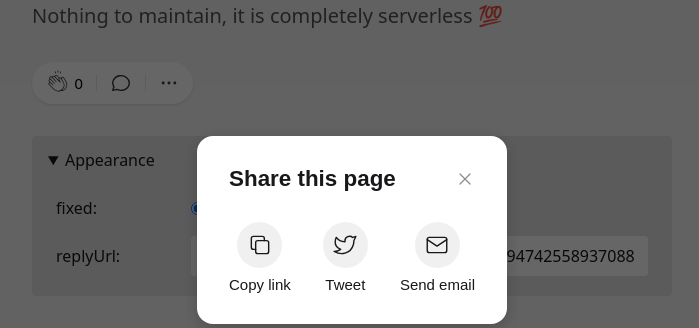
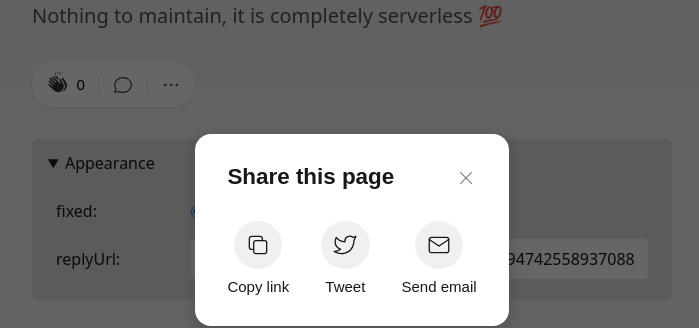
Before and after one commit to upstash/claps, a Next.js app: page / in a window 1280 px wide. Both pictures are taken after a click on the button 456 px from the left and 253 px from the top of the page. Shown: the part 170-498 px from the top of the page, without its empty margins (288-987 px from the left). Built offline with nearby package versions, Linux system fonts and the light colour scheme; no server answers.

Commit message:
fix icon stroke

```diff
--- a/components/claps/claps.tsx
+++ b/components/claps/claps.tsx
@@ -150,12 +150,12 @@ export default function Claps({
           >
             {iconClap || (
               <svg
-                width="24"
-                height="24"
+                width="26"
+                height="26"
                 aria-label="clap"
-                style={{ marginTop: -2 }}
+                style={{ marginTop: -1 }}
               >
-                {data.userScore ? (
+                {!data.userScore ? (
                   <use href="#icon-claps-fill" />
                 ) : (
                   <use href="#icon-claps" />
--- a/components/claps/icons.tsx
+++ b/components/claps/icons.tsx
@@ -30,7 +30,7 @@ export default function Icons() {
           viewBox="0 0 24 24"
           fill="none"
           stroke="currentColor"
-          strokeWidth="1.5"
+          strokeWidth="1.2"
           strokeLinecap="round"
           strokeLinejoin="round"
         >
@@ -42,7 +42,7 @@ export default function Icons() {
           viewBox="0 0 24 24"
           fill="none"
           stroke="currentColor"
-          strokeWidth="1.5"
+          strokeWidth="1.2"
           strokeLinecap="round"
           strokeLinejoin="round"
         >
@@ -56,7 +56,7 @@ export default function Icons() {
           viewBox="0 0 24 24"
           fill="none"
           stroke="currentColor"
-          strokeWidth="1.3"
+          strokeWidth="1.2"
           strokeLinecap="round"
           strokeLinejoin="round"
         >
@@ -69,7 +69,7 @@ export default function Icons() {
           viewBox="0 0 24 24"
           fill="none"
           stroke="currentColor"
-          strokeWidth="1.3"
+          strokeWidth="1.2"
           strokeLinecap="round"
           strokeLinejoin="round"
         >
@@ -81,7 +81,7 @@ export default function Icons() {
           viewBox="0 0 24 24"
           fill="none"
           stroke="currentColor"
-          strokeWidth="1.3"
+          strokeWidth="1.2"
           strokeLinecap="round"
           strokeLinejoin="round"
         >
@@ -94,7 +94,7 @@ export default function Icons() {
           viewBox="0 0 24 24"
           fill="none"
           stroke="currentColor"
-          strokeWidth="1.5"
+          strokeWidth="1.2"
           strokeLinecap="round"
           strokeLinejoin="round"
         >
--- a/components/claps/share.tsx
+++ b/components/claps/share.tsx
@@ -38,7 +38,7 @@ export default function Share({
           <h3>Share this page</h3>
 
           <button type="button" className="claps-share-close" onClick={onClose}>
-            <svg width="20" height="20" aria-label="cancel">
+            <svg width="22" height="22" aria-label="cancel">
               <use href="#icon-x" />
             </svg>
           </button>
--- a/components/claps/style.css
+++ b/components/claps/style.css
@@ -93,24 +93,16 @@
   background-color: rgb(0 0 0 / 5%);
 }
 
-.claps-button-suffix {
-  opacity: 0.4;
-}
-
 .claps-body:hover .claps-divider {
   background-color: transparent;
 }
 
 .claps-button svg {
-  color: rgb(0 0 0 / 80%);
+  opacity: .8;
 }
 
 .claps-button:hover svg {
-  color: rgb(0 0 0 / 100%);
-}
-
-.claps-button-clap.clapped svg {
-  color: rgb(0 0 0 / 100%);
+  opacity: 1;
 }
 
 .claps-share-modal {
@@ -160,7 +152,7 @@
 }
 
 .claps-share-button-icon {
-  padding: .6rem;
+  padding: .7rem;
   background-color: rgb(0 0 0 / 6%);
   border-radius: 100%;
 }
```
